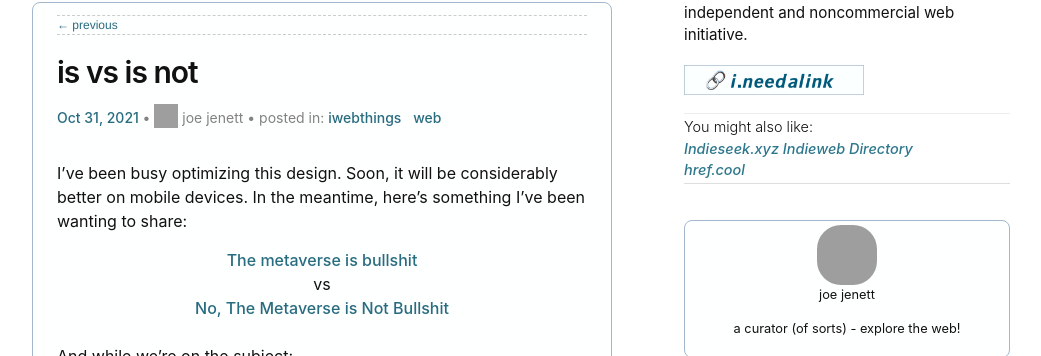
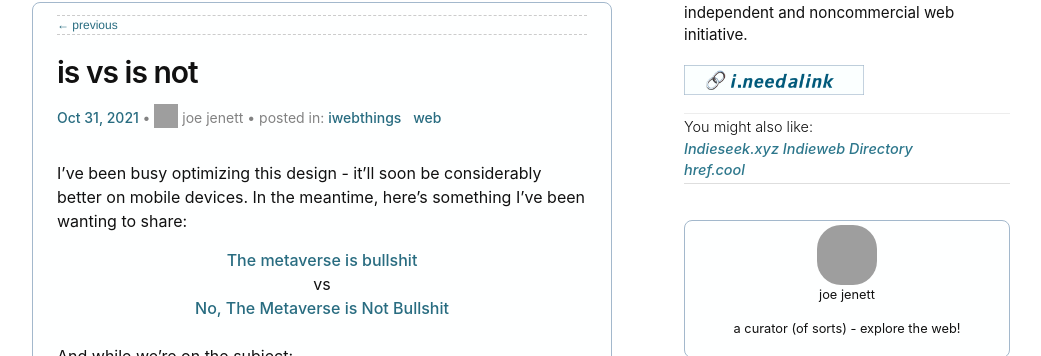
Before and after one commit to joejenett/i.webthings, a Jekyll site: the page built from _posts/2021-10-31-is-vs-is-not.md, in a window 1280 px wide, cut to the strip 248-604 px from the top of the page. Shown: the whole strip, without its empty margins (108-1149 px from the left). Built offline with Jekyll 4.4.1, drawn with Linux system fonts in a browser that asks for light colours; comment, search, counter and statistics services are not loaded; grey boxes are pictures that could not be loaded.

Commit message:
Update 2021-10-31-is-vs-is-not.md

```diff
--- a/_posts/2021-10-31-is-vs-is-not.md
+++ b/_posts/2021-10-31-is-vs-is-not.md
@@ -9,7 +9,7 @@ category:
 permalink: /is-vs-is-not/
 slug: is-vs-is-not
 ---
-<p>I’ve been busy optimizing this design. Soon, it will be considerably better on mobile devices. In the meantime, here’s something I’ve been wanting to share:</p>
+<p>I’ve been busy optimizing this design - it’ll soon be considerably better on mobile devices. In the meantime, here’s something I’ve been wanting to share:</p>
 <p style="text-align:center;margin-bottom:24px;"><a title="The metaverse is bullshit" href="https://outline.com/DUdr8Y">The metaverse is bullshit</a><br />vs<br /><a title="No, The Metaverse is Not Bullshit" href="https://primoh.net/no-the-metaverse-is-not-bs/">No, The Metaverse is Not Bullshit</a></p>
 <p>And while we’re on the subject:</p>
 <p>“facebook” vs “meta”❓</p>
```
